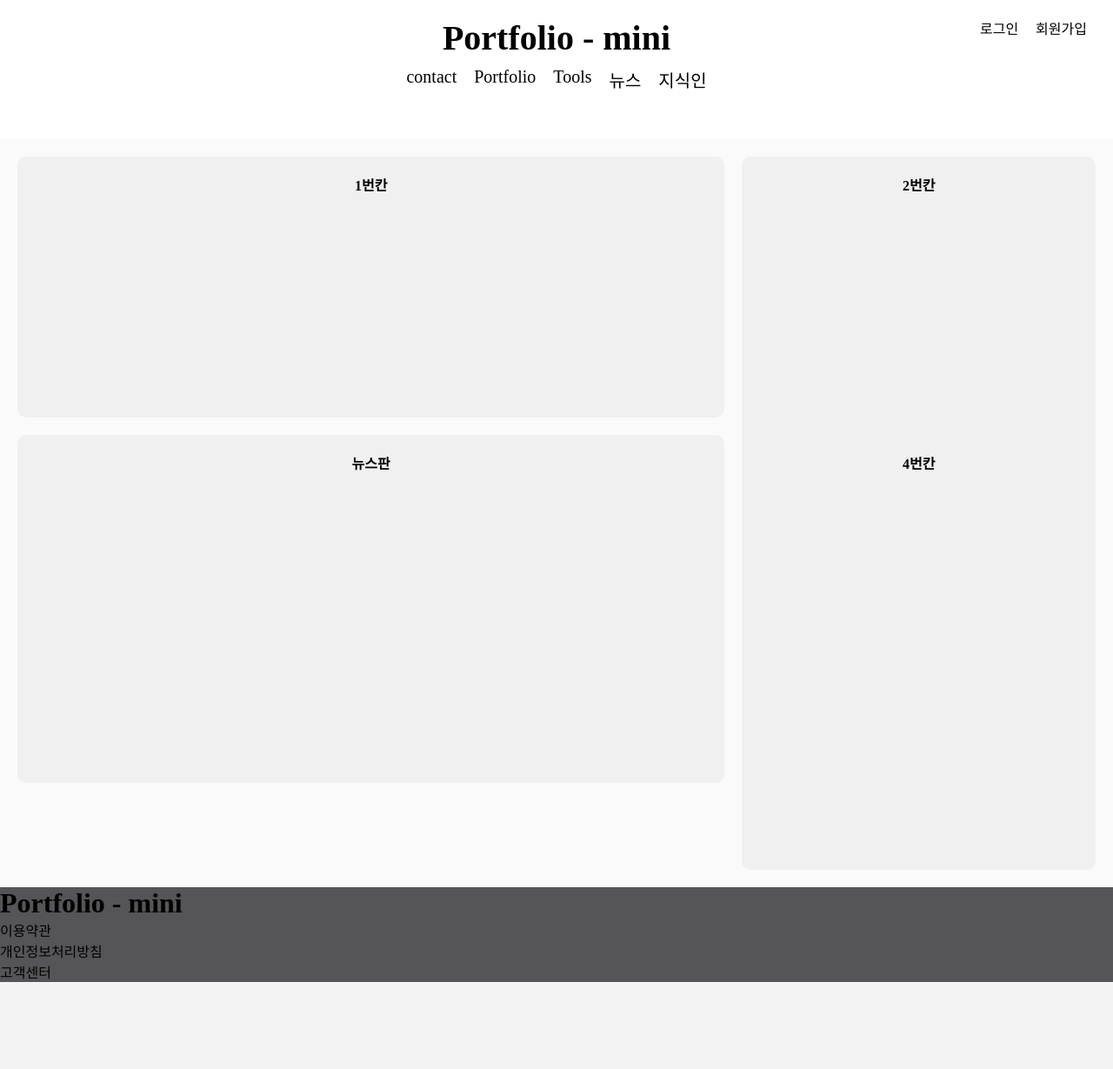
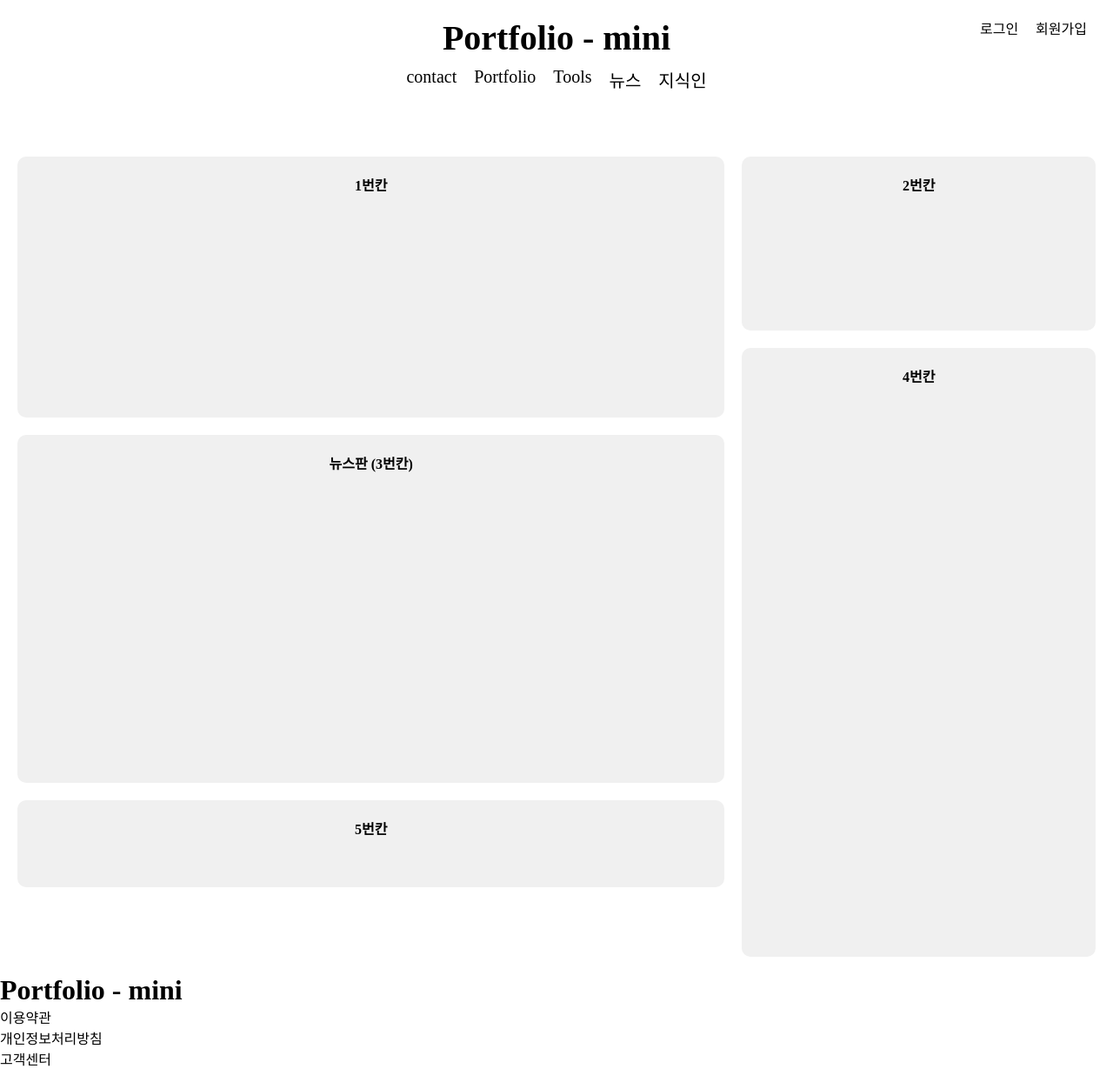
Before and after one commit to WarrenEbuffett/Board, a Flask app: page / in a window 1280 px wide. Shown: the whole page at 87% size. Before the commit the page ends 1129 px from the top, so only its background shows below. Run offline with Flask 3, Linux system fonts and the light colour scheme.

Commit message:
index,index.css 수정정

```diff
--- a/python/static/index.css
+++ b/python/static/index.css
@@ -16,7 +16,7 @@ a, a:visited, a:link{
 body{
     width: 100%;
     height:100vh;
-    background-color: rgb(250,250,250);
+    background-color: white;
 }
 
 header{
@@ -72,14 +72,31 @@ header .inner .bottom-box .bottom li a{
 
 .main-container {
     display: grid;
-    grid-template-columns: 2fr 1fr; /* 열 비율 설정 (좌:우 = 2:1) */
-    grid-template-rows: auto auto;  /* 두 행 구성 */
+    grid-template-columns: 2fr 1fr; /* 왼쪽 넓게, 오른쪽 좁게 */
     gap: 20px;
     padding: 20px;
   }
 
-  /* 각 셀 공통 스타일 */
-  .main-container > div {
+  /* 왼쪽 열 (1번, 3번) */
+  .left-column {
+    display: flex;
+    flex-direction: column;
+    gap: 20px;
+  }
+
+  /* 오른쪽 열 (2번, 4번) */
+  .right-column {
+    display: flex;
+    flex-direction: column;
+    gap: 20px;
+  }
+
+  /* 공통 스타일 */
+  .main-div1,
+  .main-div2,
+  .main-div3,
+  .main-div4,
+  .main-div5 {
     background-color: #f0f0f0;
     padding: 20px;
     border-radius: 10px;
@@ -87,34 +104,16 @@ header .inner .bottom-box .bottom li a{
     font-weight: bold;
   }
 
-  /* 각 칸의 위치 지정 */
-  .main-div1{
-    height:300px;
-    grid-row: 1 / 2;
-    grid-column: 1 / 2;
-  }
-
-  .main-div2 {
-    grid-row: 1 / 3; /* 1~2번째 행을 모두 차지 */
-    grid-column: 2 / 3;
-     height: auto; /* 높이는 내부 콘텐츠에 맞춰지도록 */
-  }
-
-  .main-div3 {
-    height:400px;
-    grid-row: 2 / 3;
-    grid-column: 1 / 2;
-  }
-
-  .main-div4 {
-    height:500px;
-    grid-row: 2 / 3;
-    grid-column: 2 / 3;
-  }
+  /* 원하는 높이 설정 가능  */
+  .main-div1 { height: 300px; }
+  .main-div2 { height: 200px; }
+  .main-div3 { height: 400px; }
+  .main-div4 { height: 700px; }
+  .main-div5 { height: 100px; }
 
 
   footer{
     width: 100%;
     height:auto;
-    background:#555558;
+    background: #f0f0f001;
   }
--- a/python/templates/index.html
+++ b/python/templates/index.html
@@ -40,17 +40,20 @@
 
         </header>
 
-        <main>
-        <div class="main-container">
-            <!-- 첫 번째 행 -->
-            <div class="main-div1">1번칸</div>
-            <div class="main-div2">2번칸</div>
+  <div class="main-container">
+  <!-- 왼쪽 열 -->
+  <div class="left-column">
+    <div class="main-div1">1번칸</div>
+    <div class="main-div3">뉴스판 (3번칸)</div>
+    <div class="main-div5">5번칸</div>
+  </div>
 
-            <!-- 두 번째 행 -->
-            <div class="main-div3">뉴스판</div>
-            <div class="main-div4">4번칸</div>
-          </div>
-        </main>
+  <!-- 오른쪽 열 -->
+  <div class="right-column">
+    <div class="main-div2">2번칸 </div>
+    <div class="main-div4">4번칸 </div>
+  </div>
+</div>
 
 
 
```
